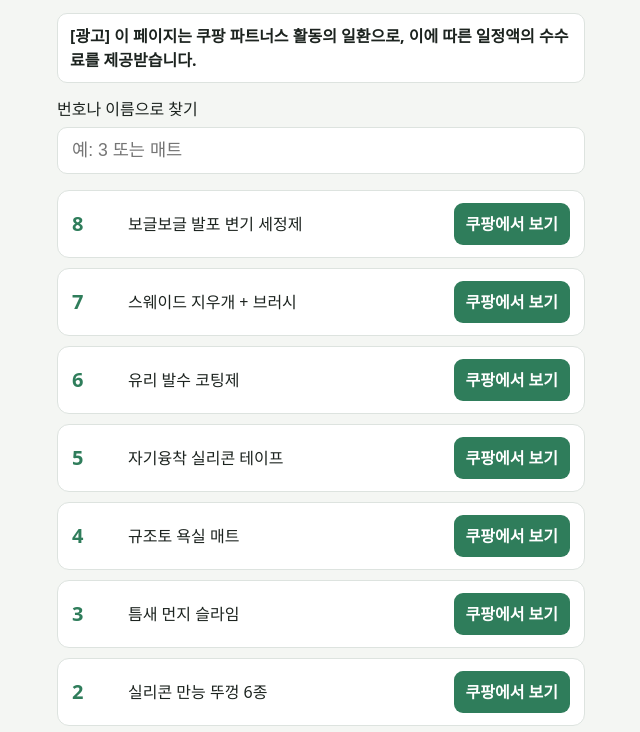
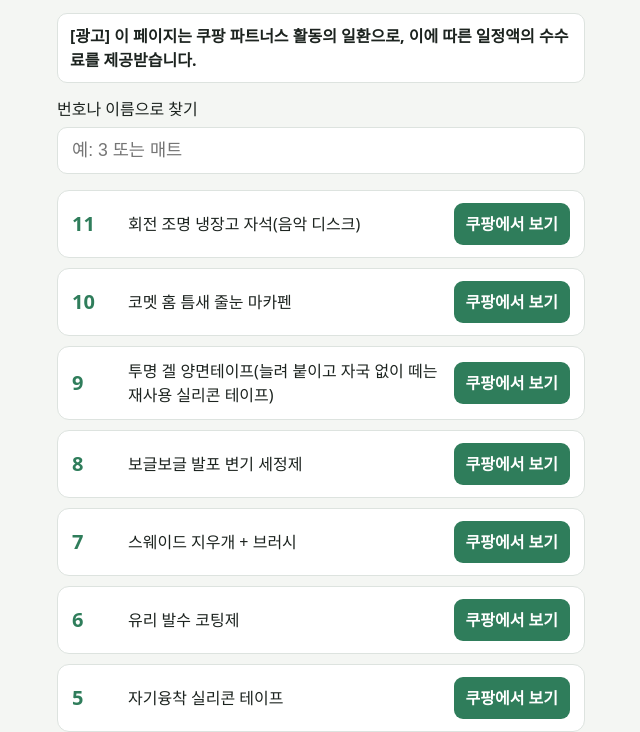
Before and after one commit to Jx-CLI/tempal-links, a plain HTML site: page index.html in a window 1280 px wide. Shown: the part 91-823 px from the top of the page, without its empty margins (319-959 px from the left). Drawn offline with Linux system fonts and the light colour scheme.

Commit message:
상품 모음 갱신 2026-11-26

```diff
--- a/index.html
+++ b/index.html
@@ -26,6 +26,9 @@ footer{color:var(--muted);font-size:.82rem;margin-top:24px;display:grid;gap:4px}
   <label for="q" class="s" style="display:block;margin:0 0 6px">번호나 이름으로 찾기</label>
   <input id="q" type="search" inputmode="search" placeholder="예: 3 또는 매트" autocomplete="off">
   <ul id="list">
+    <li data-n="11" data-t="회전 조명 냉장고 자석(음악 디스크)"><span class="n">11</span><span class="t">회전 조명 냉장고 자석(음악 디스크)</span><a href="https://link.coupang.com/a/iZmDLEW3i0" target="_blank" rel="sponsored nofollow noopener">쿠팡에서 보기</a></li>
+    <li data-n="10" data-t="코멧 홈 틈새 줄눈 마카펜"><span class="n">10</span><span class="t">코멧 홈 틈새 줄눈 마카펜</span><a href="https://link.coupang.com/a/iZmTXEMqCO" target="_blank" rel="sponsored nofollow noopener">쿠팡에서 보기</a></li>
+    <li data-n="9" data-t="투명 겔 양면테이프(늘려 붙이고 자국 없이 떼는 재사용 실리콘 테이프)"><span class="n">9</span><span class="t">투명 겔 양면테이프(늘려 붙이고 자국 없이 떼는 재사용 실리콘 테이프)</span><a href="https://link.coupang.com/a/iZmSp7zrJ6" target="_blank" rel="sponsored nofollow noopener">쿠팡에서 보기</a></li>
     <li data-n="8" data-t="보글보글 발포 변기 세정제"><span class="n">8</span><span class="t">보글보글 발포 변기 세정제</span><a href="https://link.coupang.com/a/iYQzhG1PR6" target="_blank" rel="sponsored nofollow noopener">쿠팡에서 보기</a></li>
     <li data-n="7" data-t="스웨이드 지우개 + 브러시"><span class="n">7</span><span class="t">스웨이드 지우개 + 브러시</span><a href="https://link.coupang.com/a/iYQwQKxWou" target="_blank" rel="sponsored nofollow noopener">쿠팡에서 보기</a></li>
     <li data-n="6" data-t="유리 발수 코팅제"><span class="n">6</span><span class="t">유리 발수 코팅제</span><a href="https://link.coupang.com/a/iXTs9xV1pY" target="_blank" rel="sponsored nofollow noopener">쿠팡에서 보기</a></li>
```
